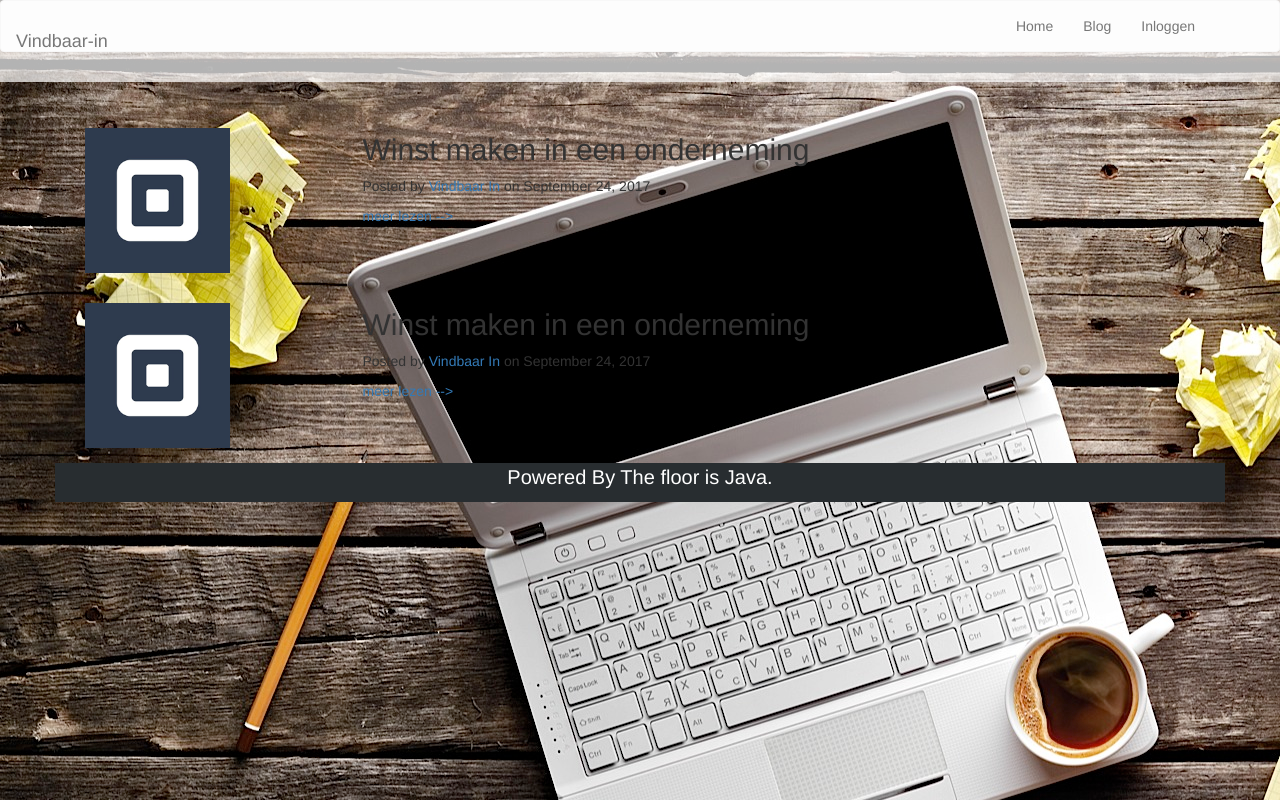
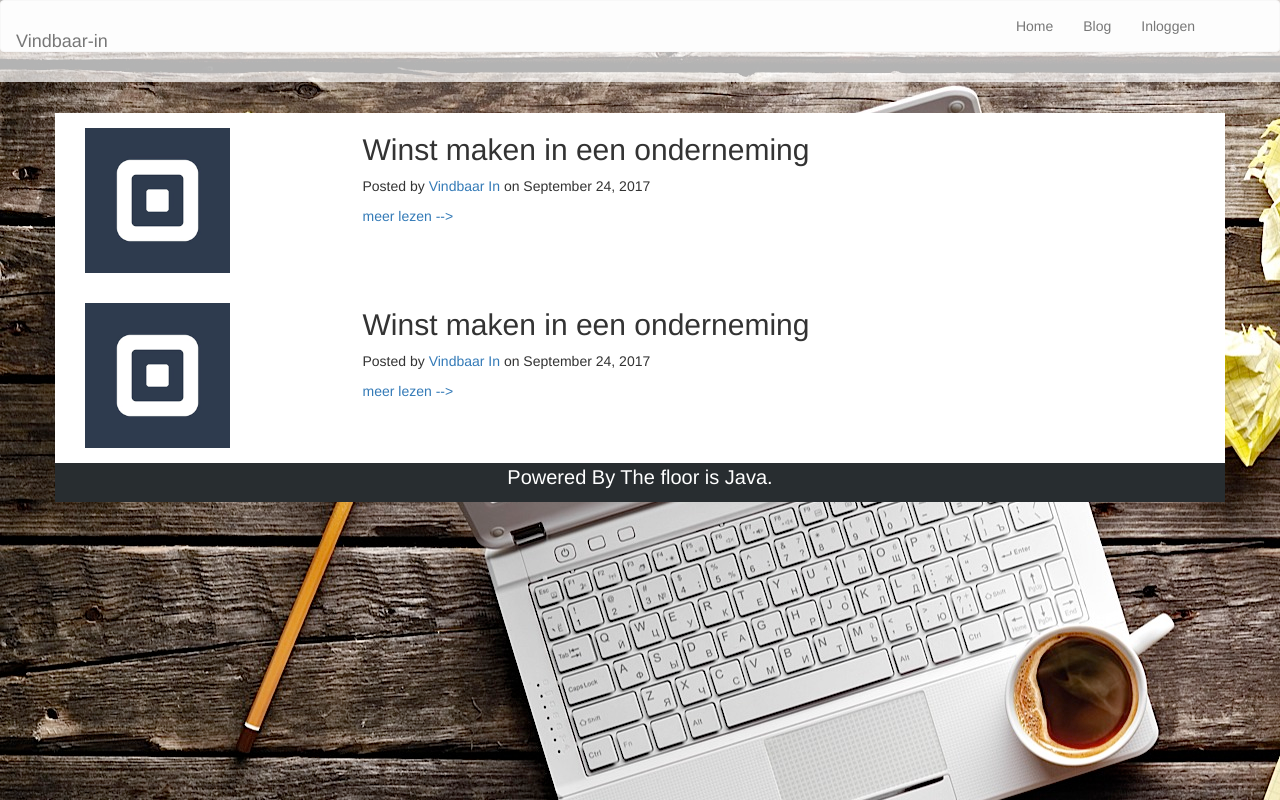
Before and after one commit to HofmanErik/KBS-project, a PHP site: page / in a window 1280 px wide. Run offline with PHP 8.4, Linux system fonts and the light colour scheme.

Commit message:
Layout netjes gemaakt

```diff
--- a/Blog/blogpost.php
+++ b/Blog/blogpost.php
@@ -1,5 +1,5 @@
 <?php include 'modules/menu.php'; ?>
 
-
+<!-- Hier moet een blogpost gemaakt worden -->
 
 <?php include 'modules/footer.php'; ?>
--- a/Blog/css/style.css
+++ b/Blog/css/style.css
@@ -32,7 +32,6 @@ p {}
     opacity: 0.5;
 }
 
-<<<<<<< HEAD
 
 .blogposts {
   background-color: #FFFFFF;
@@ -43,13 +42,6 @@ p {}
   height: 175px;
   padding: 15px;
 }
-=======
-body {}
-h1 {}
-h2 {}
-h3 {}
-h4 {}
-p {}
 
 .footer{
     background-color: #282d30;
@@ -57,5 +49,3 @@ p {}
     text-align: center;
     font-size: 20px;
 }
-
->>>>>>> b5604291cf3439831f231c289d285d3c4fa9b340
```
